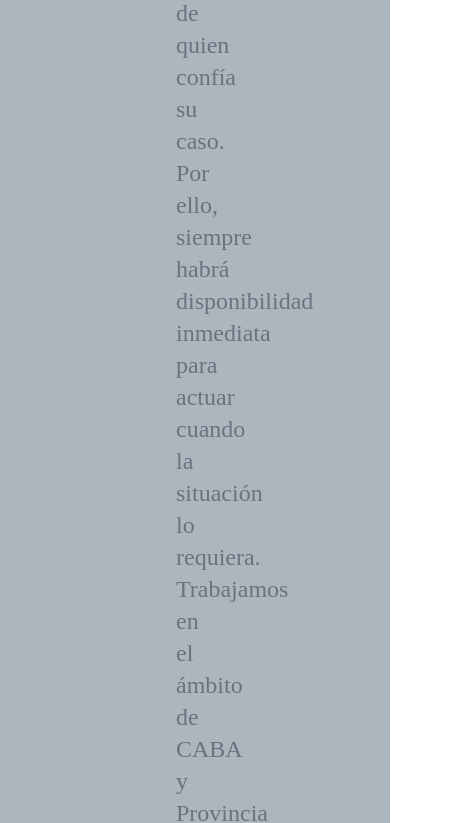
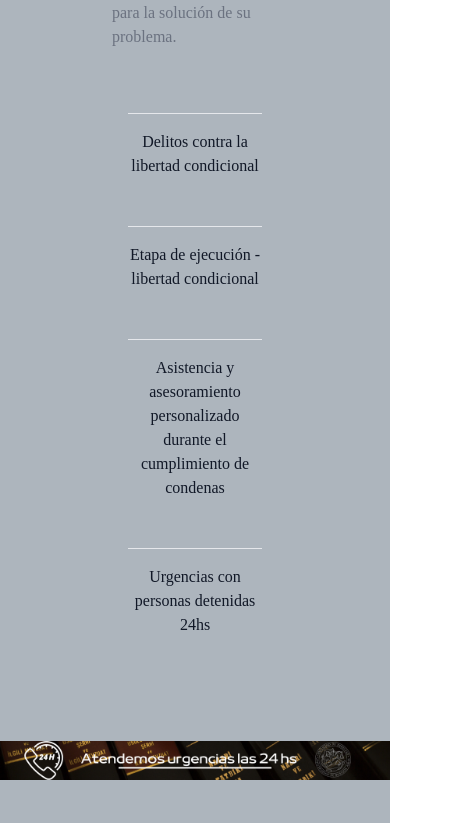
Before and after one commit to Jmoreyra93/portafolio_lawyer, a React (Create React App) app: page / in a window 390 px wide. Shown: the part 4643-5466 px from the top of the page, 460 px wide, since content can reach past the window. Built offline with nearby package versions, Linux system fonts and the light colour scheme.

Commit message:
first commit IIIX

```diff
--- a/src/components/Contact.jsx
+++ b/src/components/Contact.jsx
@@ -56,7 +56,7 @@ const Contact = () => {
       </div>
       <div className='grid grid-cols-2 max-lg:grid-cols-1'>
 
-        <div className='w-full h-screen bg-[#adb5bd] flex justify-center items-center p-4 pt-20 px-20'>
+        <div className='w-full h-screen bg-[#adb5bd] flex justify-center items-center p-4 pb-20 pt-20 px-20'>
           <form className='flex flex-col  max-w-[600px] w-full' ref={form} onSubmit={sendEmail}   >
             <div className='pb-8'>
               <p className='text-4xl font-bold inline border-b-4 border-gray-200 text-stone-800'>Contactenos</p>
@@ -80,7 +80,7 @@ const Contact = () => {
 
           </form>
         </div>
-        <div className='w-full h-screen bg-[#adb5bd] flex flex-col justify-center items-center p-4 pt-20 px-20'>
+        <div className='w-full h-screen bg-[#adb5bd] flex flex-col justify-center items-center p-4 pt-10 px-20'>
           <p className='text-2xl font-bold inline text-stone-800 pb-10'>Si usted o alguien próximo ha sido detenido o se le imputa un delito, acuda a nuestra firma cuanto antes</p>
 
           <List sx={{ width: '100%', maxWidth: 360 }}>
--- a/src/components/Staff.jsx
+++ b/src/components/Staff.jsx
@@ -9,17 +9,17 @@ const features = [
 export default function Example() {
   return (
     <div className="bg-[#adb5bd] text-black ">
-      <div className="mx-20 grid max-w-2xl grid-cols-1 items-center gap-y-16 gap-x-8 py-24 px-24 sm:px-6 sm:py-32 lg:max-w-7xl lg:px-8">
+      <div className="mx-20 grid max-w-2xl grid-cols-1 items-center gap-y-16 gap-x-8 py-24 max-lg:px-8 px-24 sm:px-2 sm:py-10 lg:max-w-7xl lg:px-4">
         <div>
-          <h2 className="text-3xl font-bold tracking-tight text-gray-900 sm:text-4xl">Nuestro Staff</h2>
-          <p className="mt-4 text-2xl	 text-gray-500">
+          <h2 className="text-3xl font-bold tracking-tight text-gray-900 ">Nuestro Staff</h2>
+          <p className="mt-4 text-2xl max-lg:text-base	 text-gray-500">
           Al tratarse de procesos penales, resulta fundamental para nuestro staff entender las necesidades de quien confía su caso. Por ello, siempre habrá disponibilidad inmediata para actuar cuando la situación lo requiera. Trabajamos en el ámbito de CABA y Provincia de Buenos Aires, también en todo el país si se trata de causas que tramitan en el fuero federal. Trabajaremos así, de manera rápida y eficaz la mejor estrategia posible para la solución de su problema.
           </p>
 
-          <dl className="mt-16 px-28 grid  gap-x-6 gap-y-10 sm:grid-cols-2 sm:gap-y-16 lg:gap-x-8">
+          <dl className="mt-16 px-28 grid  gap-x-6 gap-y-10 sm:grid-cols-2 max-lg:grid-cols-1 sm:gap-y-16 lg:gap-x-8 max-lg:px-4">
             {features.map((feature) => (
               <div key={feature.name} className="border-t border-gray-200 pt-4">
-                <dt className="text-3xl	 text-center text-gray-900">{feature.name}</dt>
+                <dt className="text-2xl	 text-center text-gray-900 max-lg:text-base ">{feature.name}</dt>
                 {/* <dd className="mt-2 text-sm text-white">{feature.description}</dd> */}
                 <dd className="mt-2 text-sm text-white"></dd>
               </div>
```
